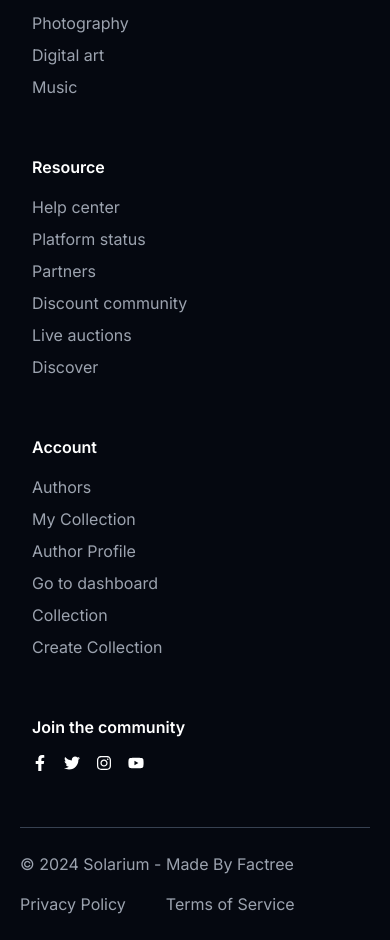
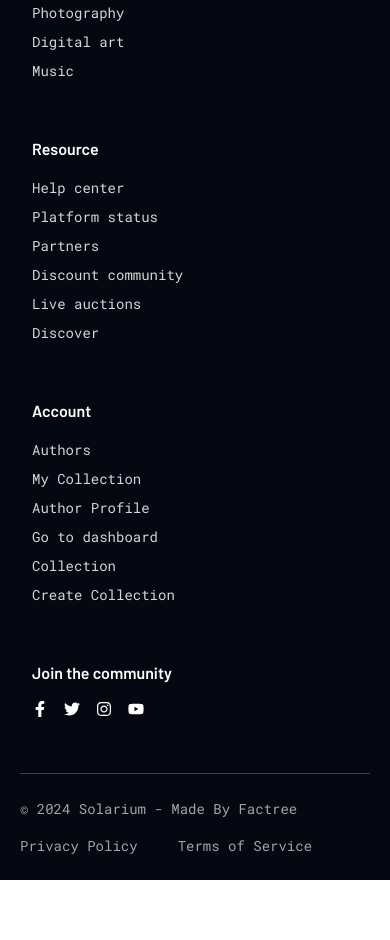
Before and after one commit to solariumwebnft/website, a Next.js app: page /privacy-policy in a window 390 px wide. Shown: the part 2501-3441 px from the top of the page. After the commit the page ends 3381 px from the top, so only its background shows below. Built offline with nearby package versions, Linux system fonts and the light colour scheme.

Commit message:
[SO-41] Add font and responsivines font size to all project (#32)
* feat: adjust font and responsivines font size to all project

* fix: font on nftComponent

```diff
--- a/src/app/globals.css
+++ b/src/app/globals.css
@@ -1,3 +1,5 @@
+@import url("https://fonts.googleapis.com/css2?family=Barlow:ital,wght@0,100;0,200;0,300;0,400;0,500;0,600;0,700;0,800;0,900&family=Roboto+Mono:ital,wght@0,100..700;1,100..700&display=swap");
+
 @tailwind base;
 @tailwind components;
 @tailwind utilities;
@@ -81,10 +83,6 @@
     animation: flip-off 0.7s linear 0.2s forwards;
     animation-play-state: running;
   }
-
-  /* .card {
-    animation-play-state: paused;
-  } */
 
   @keyframes dash {
     0% {
--- a/src/components/NTF/NFTComponent.tsx
+++ b/src/components/NTF/NFTComponent.tsx
@@ -31,11 +31,16 @@ export function NFTComponent() {
     <main className="my-[6.4rem] mb-[10rem] flex w-full flex-col-reverse justify-center gap-8 px-8 md:flex-row lg:gap-40">
       <section className="flex flex-col justify-center md:max-w-[700px]">
         <div className="space-y-6 text-white">
-          <h1 className="font-bold md:text-[30px] xl:text-[54px]">{title}</h1>
-          <h2 className="font-thin">{subTitle}</h2>
+          <h1 className="font-barlow text-h2 md:text-[2.1875rem] lg:text-[3.375rem]">
+            {title}
+          </h1>
+          <h2 className="font-roboto-mono text-p16">{subTitle}</h2>
           <div className="space-y-2">
             {checks.map((check) => (
-              <p key={check} className="flex items-center gap-2">
+              <p
+                key={check}
+                className="font-barlow text-p16 flex items-center gap-2"
+              >
                 <div className="text-primary">
                   <FaCheck />
                 </div>
@@ -45,7 +50,7 @@ export function NFTComponent() {
           </div>
         </div>
         <div className="gap-4 md:flex">
-          <Button className="button-glass mt-8 w-full md:max-w-fit">
+          <Button className="font-barlow button-glass mt-8 w-full font-bold md:max-w-fit">
             {buttonData}
           </Button>
           <Input
--- a/src/components/features/Features.tsx
+++ b/src/components/features/Features.tsx
@@ -9,8 +9,10 @@ const Features = () => {
 
   return (
     <main className="h-full w-full justify-center px-12 py-48 text-white lg:px-32">
-      <div className="flex justify-center text-center text-4xl">{title}</div>
-      <div className="text-md flex justify-center text-center md:px-40">
+      <div className="font-barlow text-h3 flex justify-center text-center md:text-[1.875rem] lg:text-[2.8125rem]">
+        {title}
+      </div>
+      <div className="text-p16 font-barlow flex justify-center text-center md:px-40">
         {subtitle}
       </div>
       <motion.div ref={ref} className="xl:pl-32">
--- a/src/components/footer/footer.tsx
+++ b/src/components/footer/footer.tsx
@@ -12,13 +12,18 @@ export const Footer = () => {
             {footerData.map((section, index) => (
               <div
                 key={index}
-                className="min-w-[200px] flex-1 justify-center py-4"
+                className="text-p16 min-w-[200px] flex-1 justify-center py-4"
               >
-                <h2 className="mb-4 font-semibold">{section.title}</h2>
+                <h2 className="font-barlow mb-4 font-semibold">
+                  {section.title}
+                </h2>
                 {section.links.length > 0 && (
                   <ul className="space-y-2">
                     {section.links.map((link, linkIndex) => (
-                      <li className="text-gray-400" key={linkIndex}>
+                      <li
+                        className="font-roboto-mono text-p14 text-[#D6D6D6]"
+                        key={linkIndex}
+                      >
                         {link}
                       </li>
                     ))}
@@ -45,13 +50,15 @@ export const Footer = () => {
             ))}
           </div>
         </div>
-        <div className="flex w-full max-w-[1110px] flex-col items-center px-5 pt-10 text-center text-gray-400 xl:px-0">
+        <div className="flex w-full max-w-[1110px] flex-col items-center px-5 pt-10 text-center xl:px-0">
           <hr className="w-full border-gray-700 pt-6" />
           <div className="flex w-full flex-col justify-between gap-4 md:flex-row">
             <div className="flex">
-              <p>© 2024 Solarium - Made By Factree</p>
+              <p className="font-roboto-mono text-p14 text-[#A3A3A3]">
+                © 2024 Solarium - Made By Factree
+              </p>
             </div>
-            <div className="flex gap-10">
+            <div className="font-roboto-mono text-p14 flex gap-10 text-[#A3A3A3]">
               <Link href="/privacy-policy">Privacy Policy</Link>
               <Link href="/terms-of-service">Terms of Service</Link>
             </div>
--- a/src/components/hero/hero.tsx
+++ b/src/components/hero/hero.tsx
@@ -18,17 +18,17 @@ export const Hero = () => {
         </div>
 
         <div className="relative flex w-full flex-col justify-center gap-10 md:max-w-[700px]">
-          <h1 className="text-center text-4xl font-extrabold leading-normal md:text-6xl">
+          <h1 className="font-barlow text-h1 text-center leading-normal md:text-[2.8125rem] lg:text-[4rem]">
             {title}
           </h1>
-          <p className="text-center">{subTitle}</p>
+          <p className="font-roboto-mono text-p16 text-center">{subTitle}</p>
           <div className="flex flex-col justify-center gap-8 py-4 sm:flex-row">
-            <Button className="button-glass gap-2 font-extrabold">
+            <Button className="button-glass font-barlow gap-2 font-bold">
               Start Collecting <GoArrowUpRight size="23px" />
             </Button>
             <Button
               variant="ghostLink"
-              className="button-glass gap-2 font-extrabold"
+              className="button-glass font-barlow gap-2 font-bold"
             >
               Create NFT <GoArrowUpRight size="23px" />
             </Button>
--- a/src/components/layoutMedia/GridLayoutMedia.tsx
+++ b/src/components/layoutMedia/GridLayoutMedia.tsx
@@ -63,7 +63,7 @@ export const GridLayoutMedia = () => {
 
   return (
     <div className="z-50 flex w-full flex-col items-center justify-center p-4">
-      <h1 className="pb-24 text-center text-4xl text-secondary md:text-start">
+      <h1 className="font-barlow text-h3 pb-24 text-center text-white md:text-start md:text-[1.875rem] lg:text-[2.8125rem]">
         Top Collections in Week
       </h1>
       <div className="relative flex h-[calc(100vw*9/16)] w-full max-w-[1030px] items-center justify-center overflow-hidden rounded-lg text-white md:h-[579.38px]">
--- a/src/components/stepbystep/stepbystep.tsx
+++ b/src/components/stepbystep/stepbystep.tsx
@@ -18,8 +18,8 @@ export const Stepbystep = () => {
       <div className="absolute inset-0 -bottom-[25%] -top-[50%] z-[-10] bg-background"></div>
       <div className="container relative z-10 max-w-[1110px] py-10 pb-[17rem] pt-[9rem]">
         <div aria-label="title" className="pb-10">
-          <h1 className="text-center text-5xl font-medium text-white">
-            Step by Step
+          <h1 className="font-barlow text-h3 text-center text-white md:text-[1.875rem] lg:text-[2.8125rem]">
+            Step by step Create and Sell Your NFTs
           </h1>
         </div>
 
@@ -45,9 +45,15 @@ export const Stepbystep = () => {
               </div>
 
               <div className="flex max-w-[240px] flex-col gap-4 text-center">
-                <p className="text-gray-500">{step.number.toUpperCase()}</p>
-                <h2 className="text-xl font-medium text-white">{step.title}</h2>
-                <p className="text-gray-500">{step.description}</p>
+                <p className="font-roboto-mono text-p14 text-white">
+                  {step.number.toUpperCase()}
+                </p>
+                <h2 className="font-barlow text-h6 text-white md:text-[1rem] lg:text-[1.25rem]">
+                  {step.title}
+                </h2>
+                <p className="font-roboto-mono text-p16 text-white">
+                  {step.description}
+                </p>
               </div>
 
               {index < steps.length - 1 && (
--- a/src/components/ui/sticky-scroll-reveal.tsx
+++ b/src/components/ui/sticky-scroll-reveal.tsx
@@ -161,14 +161,16 @@ export const StickyScroll = ({
                   }}
                 >
                   <div className="min-w-[200px] md:max-w-[200px] lg:w-[400px]">
-                    <div>{item.title}</div>
+                    <div className="font-barlow text-h5 md:text-[1.25rem] lg:text-[1.75rem]">
+                      {item.title}
+                    </div>
                     <motion.div
                       className="neon-glow"
                       initial={{ width: 0 }}
                       animate={{ width: "100%" }}
                       transition={{ duration: 1 }}
                     />
-                    {item.description}
+                    <p className="font-barlow text-p16">{item.description}</p>
                   </div>
                 </div>
               )}
--- a/tailwind.config.ts
+++ b/tailwind.config.ts
@@ -21,6 +21,23 @@ const config = {
       },
     },
     extend: {
+      fontFamily: {
+        barlow: ["Barlow", "sans-serif"],
+        "roboto-mono": ["Roboto Mono", "monospace"],
+      },
+      fontSize: {
+        h1: ["2.5rem", { lineHeight: "1.2", fontWeight: "800" }], // 40px, Extra Bold (Mobile)
+        h2: ["2.1875rem", { lineHeight: "1.2", fontWeight: "800" }], // 35px, Extra Bold (Mobile)
+        h3: ["1.875rem", { lineHeight: "1.2", fontWeight: "800" }], // 30px, Extra Bold (Mobile)
+        h4: ["1.75rem", { lineHeight: "1.2", fontWeight: "800" }], // 28px, Extra Bold (Mobile)
+        h5: ["1.5rem", { lineHeight: "1.2", fontWeight: "700" }], // 24px, Bold (Mobile)
+        h6: ["1.25rem", { lineHeight: "1.2", fontWeight: "700" }], // 20px, Bold (Mobile)
+        h7: ["1rem", { lineHeight: "1.2", fontWeight: "800" }], // 16px, Extra Bold (Mobile)
+        p16: ["1rem", { lineHeight: "1.5", fontWeight: "400" }], // 16px, Regular (Mobile)
+        p14: ["0.875rem", { lineHeight: "1.5", fontWeight: "400" }], // 14px, Regular (Mobile)
+        p14bold: ["0.875rem", { lineHeight: "1.5", fontWeight: "700" }], // 14px, Bold (Mobile)
+      },
+
       colors: {
         border: "hsl(var(--border))",
         input: "hsl(var(--input))",
```
Also changed, not shown: src/components/callToAction/CallToAction.tsx (+12 -5 lines).
